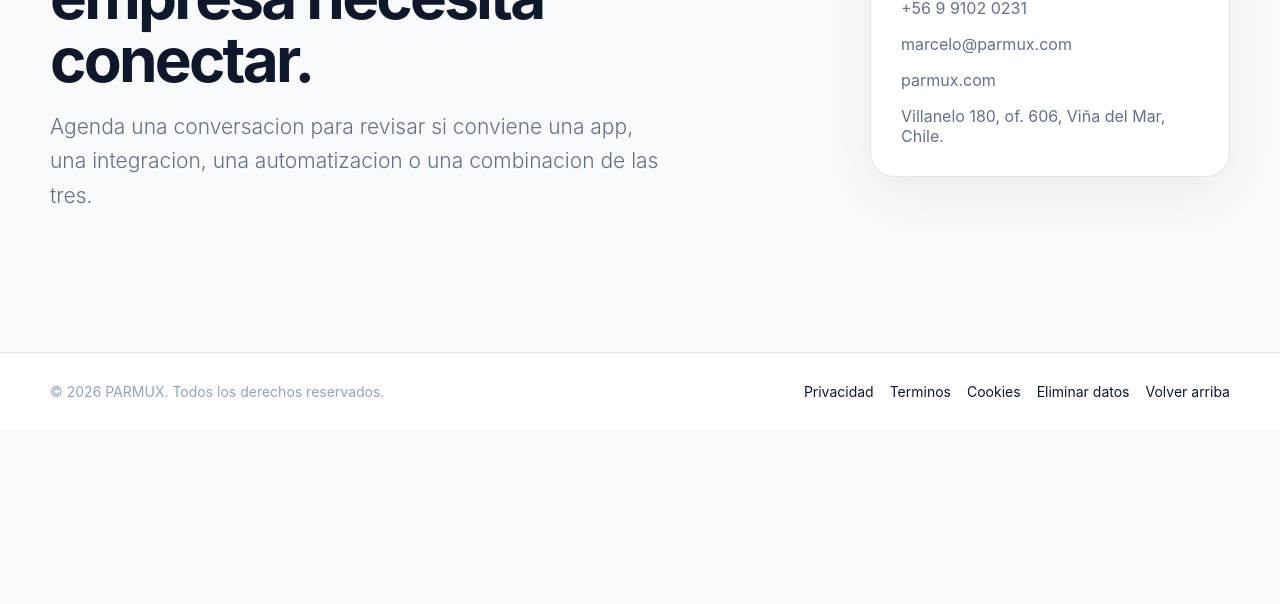
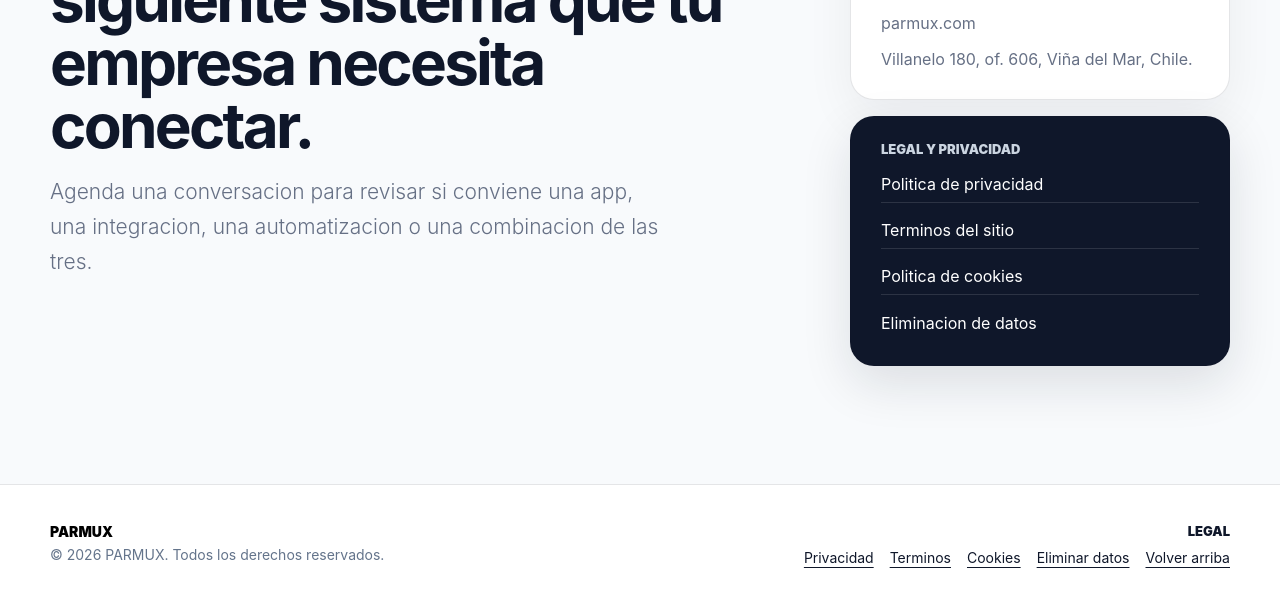
Before and after one commit to coCHELOice/parmux-site, a plain HTML site: page index.html in a window 1280 px wide. Shown: the part 4066-4670 px from the top of the page. Before the commit the page ends 4496 px from the top, so only its background shows below. Drawn offline with Linux system fonts and the light colour scheme.

Commit message:
Make legal links visible across site

```diff
--- a/index.html
+++ b/index.html
@@ -2,6 +2,7 @@
 <html lang="es">
   <head>
     <meta charset="utf-8" />
+    <meta http-equiv="X-UA-Compatible" content="IE=edge" />
     <meta name="viewport" content="width=device-width, initial-scale=1" />
     <meta
       name="description"
@@ -192,7 +193,8 @@
             <h2>Conversemos sobre el siguiente sistema que tu empresa necesita conectar.</h2>
             <p>Agenda una conversacion para revisar si conviene una app, una integracion, una automatizacion o una combinacion de las tres.</p>
           </div>
-          <address class="contact-card reveal">
+          <div class="contact-stack reveal">
+            <address class="contact-card">
               <img src="assets/parmux-logo-black.png" alt="" />
               <strong>Parmux</strong>
               <a href="tel:+56991020231">+56 9 9102 0231</a>
@@ -200,14 +202,26 @@
               <a href="https://parmux.com">parmux.com</a>
               <span>Villanelo 180, of. 606, Viña del Mar, Chile.</span>
             </address>
+            <nav class="legal-panel" aria-label="Paginas legales">
+              <span>Legal y privacidad</span>
+              <a href="legal/privacidad.html">Politica de privacidad</a>
+              <a href="legal/terminos.html">Terminos del sitio</a>
+              <a href="legal/cookies.html">Politica de cookies</a>
+              <a href="legal/eliminacion-datos.html">Eliminacion de datos</a>
+            </nav>
+          </div>
         </div>
       </section>
     </main>
 
     <footer class="site-footer">
       <div class="page-shell">
+        <div class="footer-brand">
+          <strong>PARMUX</strong>
           <span>&copy; 2026 PARMUX. Todos los derechos reservados.</span>
+        </div>
         <nav class="footer-links" aria-label="Legal">
+          <span>Legal</span>
           <a href="legal/privacidad.html">Privacidad</a>
           <a href="legal/terminos.html">Terminos</a>
           <a href="legal/cookies.html">Cookies</a>
--- a/styles.css
+++ b/styles.css
@@ -671,9 +671,14 @@ h3 {
 
 .contact-grid {
   display: grid;
-  grid-template-columns: minmax(0, 1fr) 360px;
+  grid-template-columns: minmax(0, 1fr) minmax(320px, 380px);
   gap: 54px;
   align-items: center;
+}
+
+.contact-stack {
+  display: grid;
+  gap: 16px;
 }
 
 .contact-card {
@@ -699,30 +704,81 @@ h3 {
   color: var(--muted);
 }
 
+.legal-panel {
+  padding: 24px 30px;
+  display: grid;
+  gap: 10px;
+  color: #fff;
+  background: #0f172a;
+  border: 1px solid rgba(15, 23, 42, 0.16);
+  border-radius: var(--radius);
+  box-shadow: 0 18px 50px rgba(15, 23, 42, 0.12);
+}
+
+.legal-panel span {
+  color: #cbd5e1;
+  font-size: 13px;
+  font-weight: 900;
+  text-transform: uppercase;
+}
+
+.legal-panel a {
+  min-height: 36px;
+  display: flex;
+  align-items: center;
+  color: #fff;
+  border-bottom: 1px solid rgba(255, 255, 255, 0.12);
+}
+
+.legal-panel a:last-child {
+  border-bottom: 0;
+}
+
 .site-footer {
-  padding: 30px 0;
-  color: #94a3b8;
+  padding: 38px 0;
+  color: #64748b;
   background: #fff;
   border-top: 1px solid var(--line);
 }
 
 .site-footer .page-shell {
-  display: flex;
-  justify-content: space-between;
-  align-items: center;
-  gap: 20px;
+  display: grid;
+  grid-template-columns: minmax(220px, 1fr) minmax(0, auto);
+  align-items: start;
+  gap: 28px;
   font-size: 14px;
+}
+
+.footer-brand {
+  display: grid;
+  gap: 6px;
+}
+
+.footer-brand strong {
+  color: #000;
+  font-weight: 950;
 }
 
 .site-footer a {
   color: var(--ink);
+  text-decoration: underline;
+  text-underline-offset: 4px;
 }
 
 .footer-links {
   display: flex;
   flex-wrap: wrap;
   justify-content: flex-end;
-  gap: 16px;
+  gap: 10px 16px;
+}
+
+.footer-links > span {
+  flex-basis: 100%;
+  color: #0f172a;
+  font-size: 13px;
+  font-weight: 900;
+  text-align: right;
+  text-transform: uppercase;
 }
 
 .legal-main {
@@ -1206,14 +1262,34 @@ h3 {
     font-size: 17px;
   }
 
-  .hero-actions,
-  .site-footer .page-shell {
+  .hero-actions {
     flex-direction: column;
     align-items: stretch;
   }
 
+  .site-footer .page-shell {
+    grid-template-columns: 1fr;
+  }
+
   .footer-links {
-    justify-content: flex-start;
+    display: grid;
+    grid-template-columns: 1fr;
+    justify-content: stretch;
+    gap: 12px;
+  }
+
+  .footer-links > span {
+    text-align: left;
+  }
+
+  .site-footer a,
+  .legal-panel a {
+    min-height: 44px;
+  }
+
+  .contact-card,
+  .legal-panel {
+    padding: 24px;
   }
 
   .legal-hero {
```
Also changed, not shown: legal/cookies.html (+6 -1 lines), legal/eliminacion-datos.html (+6 -1 lines), legal/privacidad.html (+6 -1 lines), legal/terminos.html (+6 -1 lines). Lines whose indentation alone changed are shown as unchanged.
